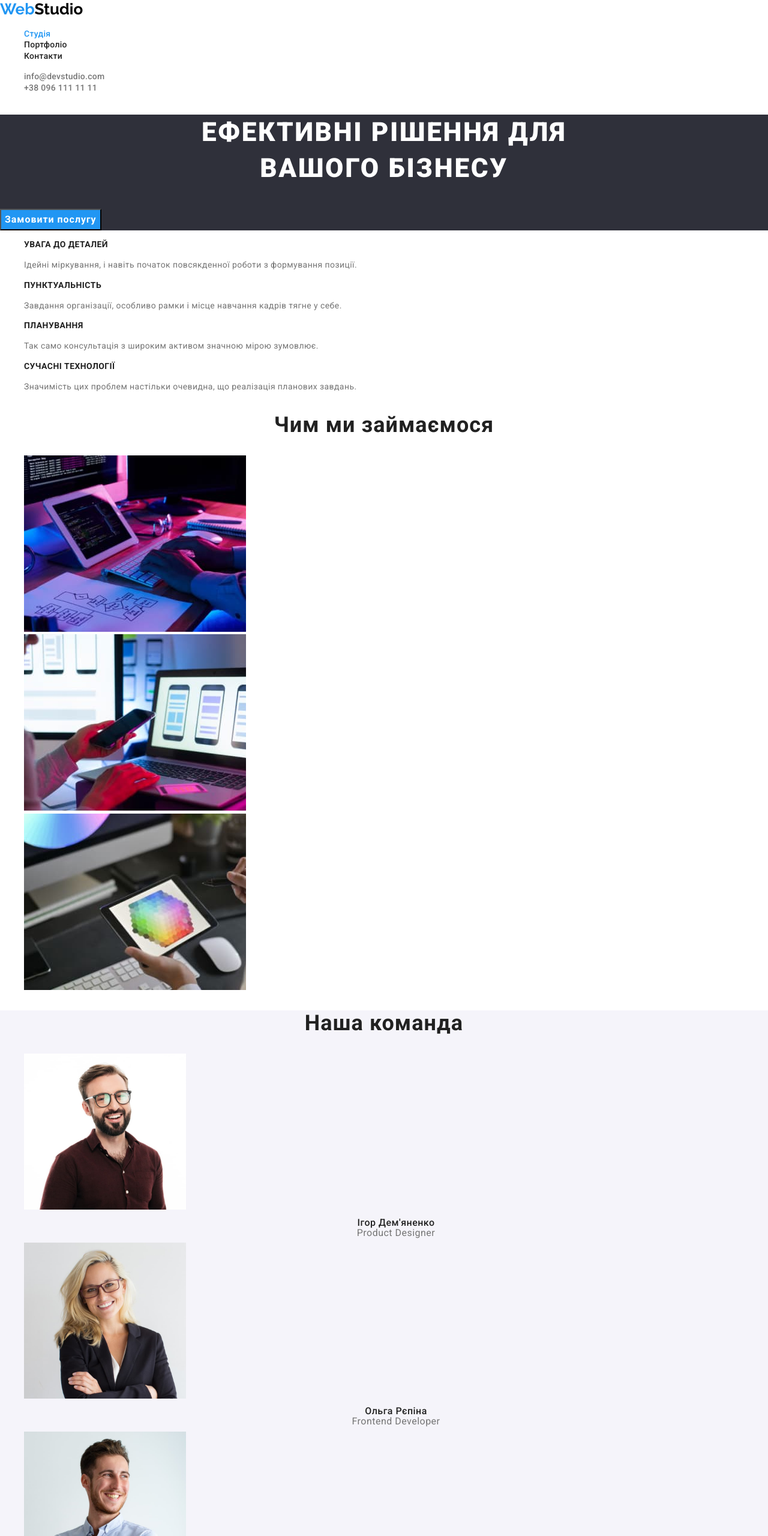
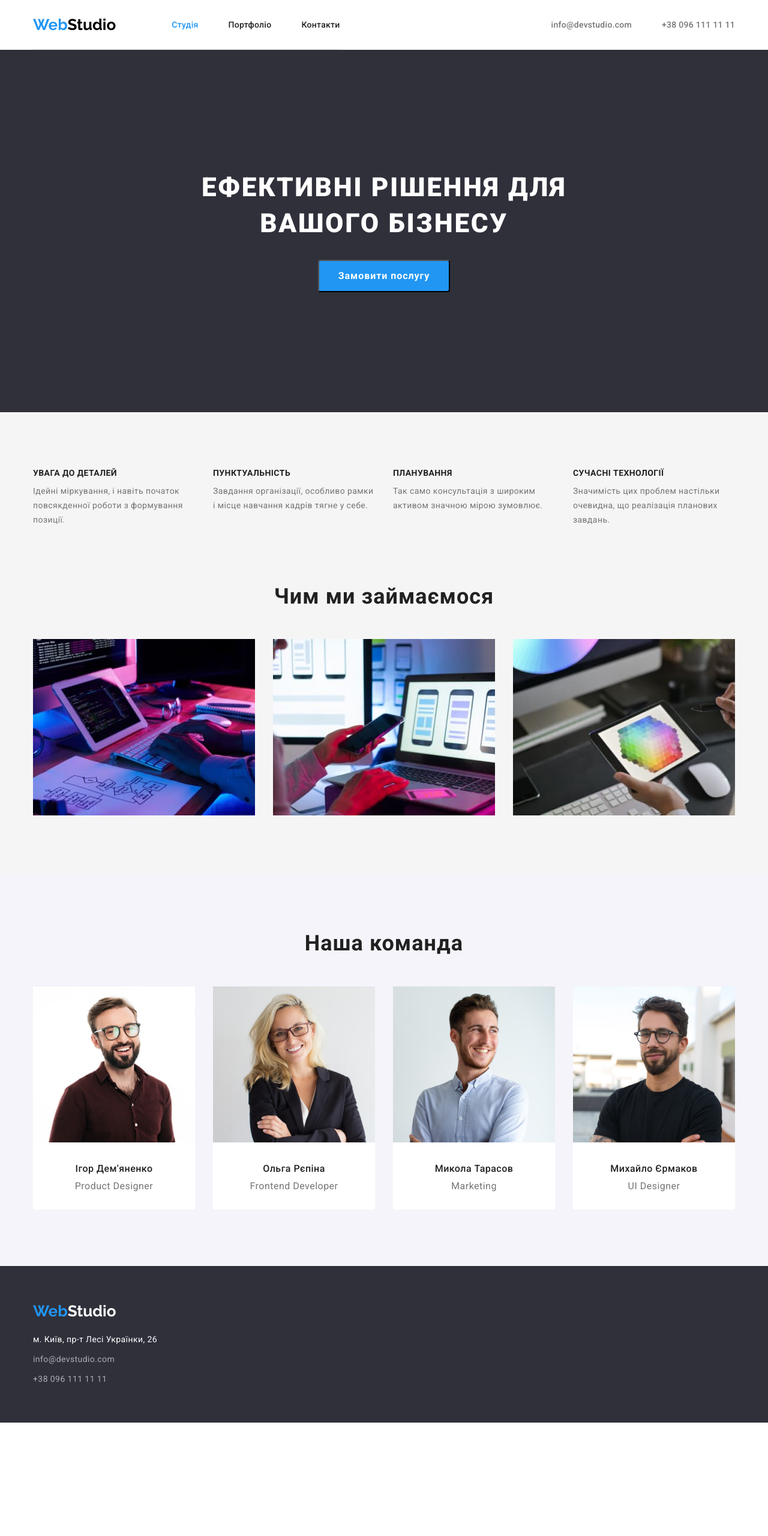
Before and after one commit to sereda6363/goit-markup-hw-03, a plain HTML site: page index.html in a window 1280 px wide. Shown: the top 2560 px of the page at 60% size. After the commit the page ends 2371 px from the top, so only its background shows below. Drawn offline with nearby package versions, Linux system fonts and the light colour scheme.

Commit message:
last changes before checking

```diff
--- a/css/styles.css
+++ b/css/styles.css
@@ -27,6 +27,23 @@ html {
   --hero-team-bg-color: #f5f4fa;
 }
 
+p,
+h1,
+h2,
+h3,
+h4,
+h5,
+h6 {
+  margin: 0;
+}
+
+ul,
+ol {
+  margin: 0;
+  padding-left: 0;
+  list-style: none;
+}
+
 body {
   font-family: "Roboto", sans-serif;
 }
@@ -37,10 +54,24 @@ body {
   list-style: none;
   text-decoration: none;
 }
+
+.container {
+  width: 1200px;
+  padding-left: 15px;
+  padding-right: 15px;
+  /* outline: 2px solid tomato; */
+  margin: 0 auto;
+}
 /* -----------------HEADER------------- */
 
 .header {
   background-color: var(--bg-color);
+}
+
+.header-nav {
+  display: flex;
+  align-items: center;
+  border-bottom: 1px solid #ececec;
 }
 
 .header-logo {
@@ -49,20 +80,48 @@ body {
   font-weight: 700;
   font-size: 26px;
   line-height: 1.19;
+  margin-right: 93px;
+  display: block;
 }
 
 .logo-half {
   color: var(--logo-blue-color);
 }
 
-/* .active {
+.header-contacts {
+  display: flex;
+  align-items: center;
+  margin-left: auto;
+}
+
+.header-list,
+.transfer {
+  display: flex;
+  align-items: center;
+}
+
+.header-item {
+  display: block;
+  padding-top: 32px;
+  padding-bottom: 32px;
+}
+
+.header-list .header-item + .header-item {
+  margin-left: 50px;
+}
+
+/* .header-right-zero {
+  margin-right: 0px;
+} ещ' один вариант убрать последний марджен правый в лишках*/
+
+.active {
   color: var(--aсcent-color);
-} */
+}
 
 .header-link {
   font-weight: 500;
   font-size: 14px;
-  line-height: 1.14px;
+  line-height: 1.14;
   letter-spacing: 0.02em;
   color: var(--title-text-color);
   cursor: pointer;
@@ -74,13 +133,24 @@ body {
   color: var(--aсcent-color);
 }
 
-.header-email,
+.header-email {
+  font-weight: 500;
+  font-size: 14px;
+  line-height: 1.14;
+  letter-spacing: 0.02em;
+  color: var(--header-contact-color);
+  margin-left: 344px;
+  display: block;
+}
+
 .header-tel {
   font-weight: 500;
   font-size: 14px;
-  line-height: 1.14px;
+  line-height: 1.14;
   letter-spacing: 0.02em;
   color: var(--header-contact-color);
+  margin-left: 50px;
+  display: block;
 }
 
 .footer-contacts-map:hover,
@@ -96,7 +166,8 @@ body {
 /* ----------------HERO---------------- */
 
 .hero {
-  background: var(--hero-bg-color);
+  background-color: var(--hero-bg-color);
+  text-align: center;
 }
 
 .hero-title {
@@ -107,6 +178,8 @@ body {
   letter-spacing: 0.06em;
   text-transform: uppercase;
   color: var(--hero-title-color);
+  padding-bottom: 30px;
+  padding-top: 200px;
 }
 
 .hero-btn {
@@ -117,6 +190,15 @@ body {
   letter-spacing: 0.06em;
   color: var(--btn-white-color);
   background: var(--aсcent-color);
+  border-radius: 4px;
+  padding: 10px 32px;
+  margin: 0px auto;
+  display: inline-block;
+  margin-bottom: 200px;
+}
+
+.excellence {
+  background-color: #f5f5f5;
 }
 
 .visually-hidden {
@@ -132,6 +214,17 @@ body {
   margin: -1px;
 }
 
+.hero-item {
+  display: flex;
+  align-items: flex-start;
+  padding-top: 94px;
+  padding-bottom: 94px;
+}
+
+.hero-item-list {
+  margin-right: 30px;
+}
+
 .hero-text-title {
   font-weight: 700;
   font-size: 14px;
@@ -139,6 +232,7 @@ body {
   letter-spacing: 0.03em;
   text-transform: uppercase;
   color: var(--title-text-color);
+  margin-bottom: 10px;
 }
 
 .hero-text-item {
@@ -146,13 +240,32 @@ body {
   line-height: 1.71;
   letter-spacing: 0.03em;
   color: var(--paragraph-text-color);
+  width: 270px;
+}
+
+/* -----------------Work examples -----------*/
+.hero-example {
+  background-color: #f5f5f5;
+}
+.hero-example-title {
+  font-weight: 700;
+  font-size: 36px;
+  line-height: 1.17;
+  text-align: center;
+  letter-spacing: 0.03em;
+  color: var(--title-text-color);
+  margin-bottom: 50px;
+}
+
+.hero-example-item {
+  margin-right: 30px;
+  padding-bottom: 94px;
 }
 
 .hero-team {
   background: var(--hero-team-bg-color);
 }
 
-.hero-example-title,
 .hero-team-title {
   font-weight: 700;
   font-size: 36px;
@@ -160,23 +273,38 @@ body {
   text-align: center;
   letter-spacing: 0.03em;
   color: var(--title-text-color);
+  margin-bottom: 50px;
+  padding-top: 94px;
+}
+
+.hero-team-list {
+  padding-bottom: 94px;
+}
+
+.hero-team-item {
+  background-color: var(--bg-color);
+  border-radius: 0px 0px 4px 4px;
+  margin-right: 30px;
 }
 
 .hero-team-person {
   font-weight: 500;
   font-size: 16px;
-  line-height: 1.19px;
+  line-height: 1.19;
   text-align: center;
   letter-spacing: 0.03em;
   color: var(--title-text-color);
+  padding-top: 30px;
+  padding-bottom: 10px;
 }
 
 .hero-team-text {
   font-size: 16px;
-  line-height: 1.19px;
+  line-height: 1.19;
   text-align: center;
   letter-spacing: 0.03em;
   color: var(--paragraph-text-color);
+  padding-bottom: 30px;
 }
 
 /* ----------------FOOTER--------------- */
@@ -191,6 +319,9 @@ body {
   font-weight: 700;
   font-size: 26px;
   line-height: 1.19;
+  margin-top: 60px;
+  padding-bottom: 20px;
+  display: inline-flex;
 }
 
 .footer-contacts {
@@ -207,9 +338,20 @@ body {
 
 .footer-contacts-link {
   font-size: 14px;
-  line-height: 1.71px;
+  line-height: 1.71;
   letter-spacing: 0.03em;
   color: var(--footer-contacts-color);
+}
+
+.footer-contacts-item {
+  margin-bottom: 9px;
+}
+
+.contacts-margin-zero {
+  margin: 0px;
+}
+.footer-contacts-list {
+  padding-bottom: 60px;
 }
 
 /* ----------------PORTFOLIO--------------- */
@@ -224,6 +366,20 @@ body {
   color: var(--filter-btn-color);
   background: var(--filter-btn-bg);
   cursor: pointer;
+  border-radius: 4px;
+  border: 1px solid transparent;
+  padding: 6px 22px;
+}
+
+.filter-list-btm {
+  display: flex;
+  justify-content: center;
+  padding-top: 94px;
+  padding-bottom: 50px;
+}
+
+.filter-list-btm .filter-item + .filter-item {
+  margin-left: 8px;
 }
 
 .filter-btn:hover,
@@ -243,6 +399,32 @@ body {
   line-height: 2;
   letter-spacing: 0.06em;
   color: var(--title-text-color);
+  margin: 20px 24px 4px 24px;
+}
+
+.portfolio-list {
+  display: flex;
+  flex-wrap: wrap;
+  padding-bottom: 94px;
+}
+
+.portfolio-examples {
+  width: calc((100% - 60px) / 3);
+  margin-right: 30px;
+  margin-bottom: 30px;
+  border: 1px solid #eeeeee;
+}
+
+/* .portfolio-link {
+  display: block;
+} */
+
+.portfolio-examples:nth-child(3n) {
+  margin-right: 0px;
+}
+
+.portfolio-examples:nth-last-child(-n + 3) {
+  margin-bottom: 0px;
 }
 
 .portfolio-text {
@@ -250,4 +432,5 @@ body {
   line-height: 1.88;
   letter-spacing: 0.03em;
   color: var(--paragraph-text-color);
+  margin: 0px 24px 20px 24px;
 }
--- a/index.html
+++ b/index.html
@@ -20,7 +20,8 @@
   <body>
     <!-- \\\\\\\\\\\\\\\\\\\\\\\\ HEADER ///////////////////////-->
     <header class="header">
-      <nav>
+      <div class="container transfer">
+        <nav class="header-nav">
           <a
             class="header-logo logo"
             href="./index.html"
@@ -35,7 +36,7 @@
             <li class="header-item">
               <a class="header-link link" href="./portfolio.html">Портфоліо</a>
             </li>
-          <li class="header-item">
+            <li class="header-item header-right-zero">
               <a class="header-link link" href="">Контакти</a>
             </li>
           </ul>
@@ -53,15 +54,19 @@
             >
           </li>
         </ul>
+      </div>
     </header>
     <!--\\\\\\\\\\\\\\\\\\\\\\ HERO ///////////////////////-->
     <main>
       <section class="hero">
+        <div class="container">
           <h1 class="hero-title">Ефективні рішення для <br />вашого бізнесу</h1>
           <button class="hero-btn" type="button">Замовити послугу</button>
+        </div>
       </section>
-      <section>
+      <section class="excellence">
         <h2 class="visually-hidden">Що ми можемо запропонувати</h2>
+        <div class="container">
           <ul class="hero-item list">
             <li class="hero-item-list">
               <h3 class="hero-text-title">УВАГА ДО ДЕТАЛЕЙ</h3>
@@ -73,8 +78,8 @@
             <li class="hero-item-list">
               <h3 class="hero-text-title">ПУНКТУАЛЬНІСТЬ</h3>
               <p class="hero-text-item">
-              Завдання організації, особливо рамки і місце навчання кадрів тягне
-              у себе.
+                Завдання організації, особливо рамки і місце навчання кадрів
+                тягне у себе.
               </p>
             </li>
             <li class="hero-item-list">
@@ -86,16 +91,18 @@
             <li class="hero-item-list">
               <h3 class="hero-text-title">СУЧАСНІ ТЕХНОЛОГІЇ</h3>
               <p class="hero-text-item">
-              Значимість цих проблем настільки очевидна, що реалізація планових
-              завдань.
+                Значимість цих проблем настільки очевидна, що реалізація
+                планових завдань.
               </p>
             </li>
           </ul>
+        </div>
       </section>
       <!--\\\\\\\\\\\\\\\\\\\\ Work examples ///////////////////////-->
       <section class="hero-example">
+        <div class="container">
           <h2 class="hero-example-title">Чим ми займаємося</h2>
-        <ul class="hero-example-list list">
+          <ul class="hero-example-list list transfer">
             <li class="hero-example-item">
               <img
                 src="./images/about-img-1.jpg"
@@ -118,44 +125,66 @@
               />
             </li>
           </ul>
+        </div>
       </section>
       <!--\\\\\\\\\\\\\\\\\\\\\\ Our team ///////////////////////-->
       <section class="hero-team">
+        <div class="container">
           <h2 class="hero-team-title">Наша команда</h2>
-        <ul class="hero-team-list list">
+          <ul class="hero-team-list transfer list">
             <li class="hero-team-item">
               <a class="hero-team-link" href="">
-              <img src="./images/human-1.jpg" alt="наша команда" width="270" />
+                <img
+                  src="./images/human-1.jpg"
+                  alt="наша команда"
+                  width="270"
+                />
               </a>
               <h3 class="hero-team-person">Ігор Дем'яненко</h3>
               <p class="hero-team-text" lang="en">Product Designer</p>
             </li>
             <li class="hero-team-item">
               <a class="hero-team-link" href="">
-              <img src="./images/human-2.jpg" alt="наша команда" width="270" />
+                <img
+                  src="./images/human-2.jpg"
+                  alt="наша команда"
+                  width="270"
+                />
               </a>
               <h3 class="hero-team-person">Ольга Рєпіна</h3>
               <p class="hero-team-text" lang="en">Frontend Developer</p>
             </li>
             <li class="hero-team-item">
               <a class="hero-team-link" href="">
-              <img src="./images/human-3.jpg" alt="наша команда" width="270" />
+                <img
+                  src="./images/human-3.jpg"
+                  alt="наша команда"
+                  width="270"
+                />
               </a>
               <h3 class="hero-team-person">Микола Тарасов</h3>
               <p class="hero-team-text" lang="en">Marketing</p>
             </li>
             <li class="hero-team-item">
               <a class="hero-team-link" href="">
-              <img src="./images/human-4.jpg" alt="наша команда" width="270" />
+                <img
+                  src="./images/human-4.jpg"
+                  alt="наша команда"
+                  width="270"
+                />
               </a>
+              <div class="hero-team-div">
                 <h3 class="hero-team-person">Михайло Єрмаков</h3>
                 <p class="hero-team-text" lang="en">UI Designer</p>
+              </div>
             </li>
           </ul>
+        </div>
       </section>
     </main>
     <!--\\\\\\\\\\\\\\\\\\\\\\\\ FOOTER ///////////////////////-->
     <footer class="footer">
+      <div class="container">
         <a
           class="footer-logo link"
           href="https://google.com"
@@ -183,13 +212,14 @@
                 >info@devstudio.com</a
               >
             </li>
-          <li class="footer-contacts-item">
+            <li class="footer-contacts-item contacts-margin-zero">
               <a class="footer-contacts-link link" href="tel:+380961111111"
                 >+38 096 111 11 11</a
               >
             </li>
           </ul>
         </address>
+      </div>
     </footer>
   </body>
 </html>
```
Also changed, not shown: portfolio.html (+26 -6 lines). Lines whose indentation alone changed are shown as unchanged.
